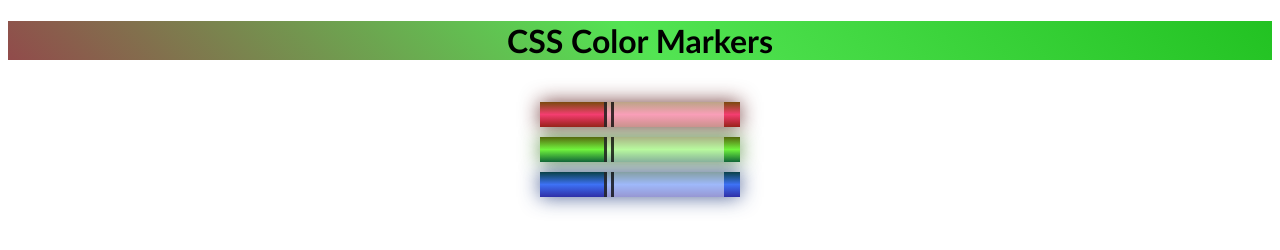
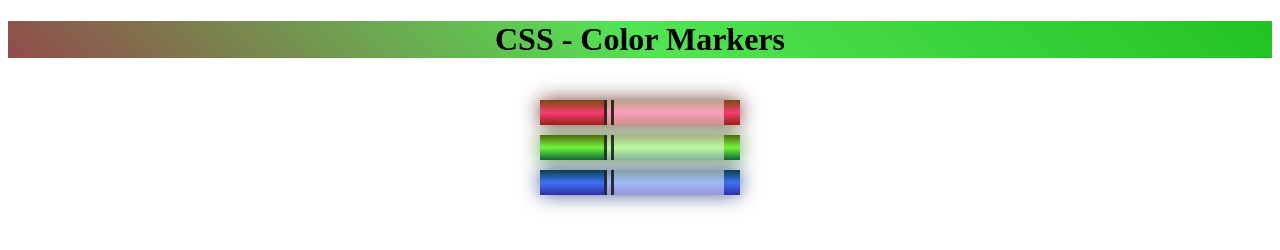
Before and after one commit to vixaiganxk/html-css-javascript, a plain HTML site: page Marker/index.html in a window 1280 px wide. Drawn offline with Linux system fonts and the light colour scheme.

Commit message:
Color Maker using CSS

```diff
--- a/Marker/index.html
+++ b/Marker/index.html
@@ -7,7 +7,7 @@
     <link rel="stylesheet" href="styles.css">
   </head>
   <body>
-    <h1>CSS Color Markers</h1>
+    <h1>CSS - Color Markers</h1>
     <div class="container">
       <div class="marker red">
         <div class="cap"></div>
--- a/Marker/styles.css
+++ b/Marker/styles.css
@@ -1,7 +1,7 @@
 h1 {
     text-align: center;
     background: linear-gradient(45deg, rgb(145, 75, 75), rgb(83, 228, 83), rgb(34, 194, 34));
-    font-family:'Trebuchet MS', 'Lucida Sans Unicode', 'Lucida Grande', 'Lucida Sans', Arial, sans-serif;
+    font-family:'Times New Roman', Times, serif;
 }
 body {
     background-color: white;
```
